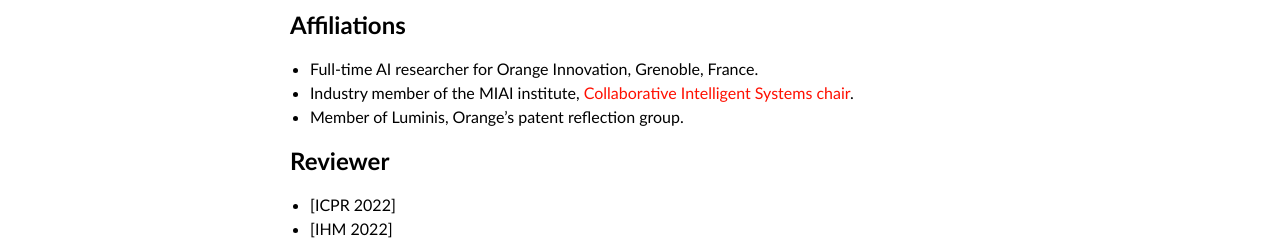
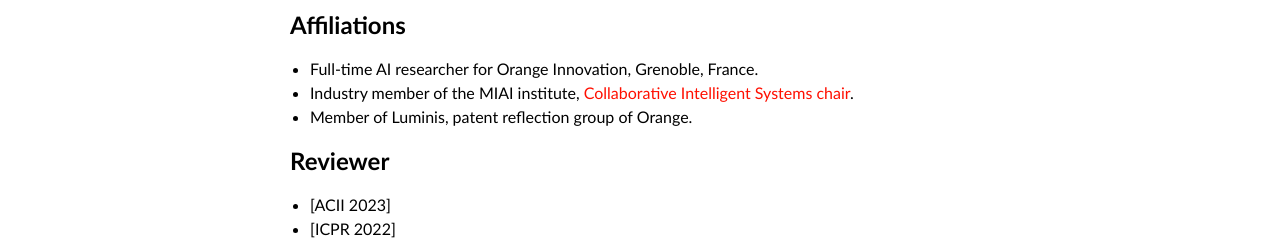
Before and after one commit to JCumin/jcumin.github.io, a Jekyll site: the page built from research.md, in a window 1280 px wide. Shown: the part 1020-1264 px from the top of the page. Built offline with Jekyll 4.4.1, drawn with Linux system fonts in a browser that asks for light colours; our own code applies the rules of GitHub Pages for plain Markdown files.

Commit message:
Update research.md

```diff
--- a/research.md
+++ b/research.md
@@ -26,7 +26,7 @@ Orange4Home is a dataset of routines of daily living captured in [Amiqual4Home
 
 This dataset is the result of a joint work between Orange and Inria. The experiment was conducted by Julien Cumin, Grégoire Lefebvre, Fano Ramparany and James L. Crowley, with technical and organisational help from Nicolas Bonnefond and Stan Borkowski
 
-[More information about the dataset is available on Amiqual4Home's website](https://amiqual4home.inria.fr/orange4home/).
+[More information about the dataset is available on Amiqual4Home's website](https://amiqual4home.inria.fr/en/orange4home/).
 
 This dataset is **openly available**, simply contact me by email to ask for access to the dataset. Any use of this dataset in publications must cite the following publication:
 
@@ -38,10 +38,11 @@ Julien Cumin, Grégoire Lefebvre, Fano Ramparany, James L. Crowley. *A dataset o
 
 - Full-time AI researcher for Orange Innovation, Grenoble, France.
 - Industry member of the MIAI institute, [Collaborative Intelligent Systems chair](https://miai.univ-grenoble-alpes.fr/research/chairs/perception-interaction/collaborative-intelligent-systems-856520.kjsp?RH=6499587734413182).
-- Member of Luminis, Orange's patent reflection group.
+- Member of Luminis, patent reflection group of Orange.
 
 
 ## Reviewer
 
+- [ACII 2023]
 - [ICPR 2022]
 - [IHM 2022]
```
